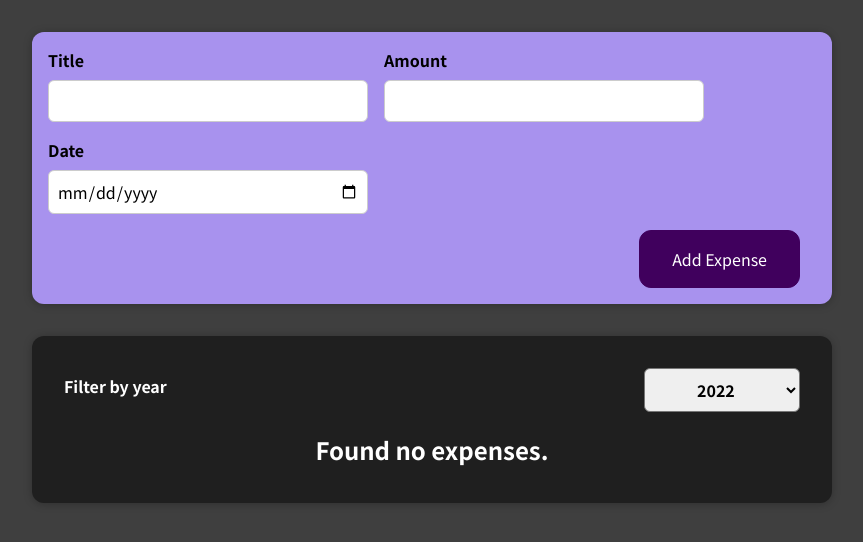
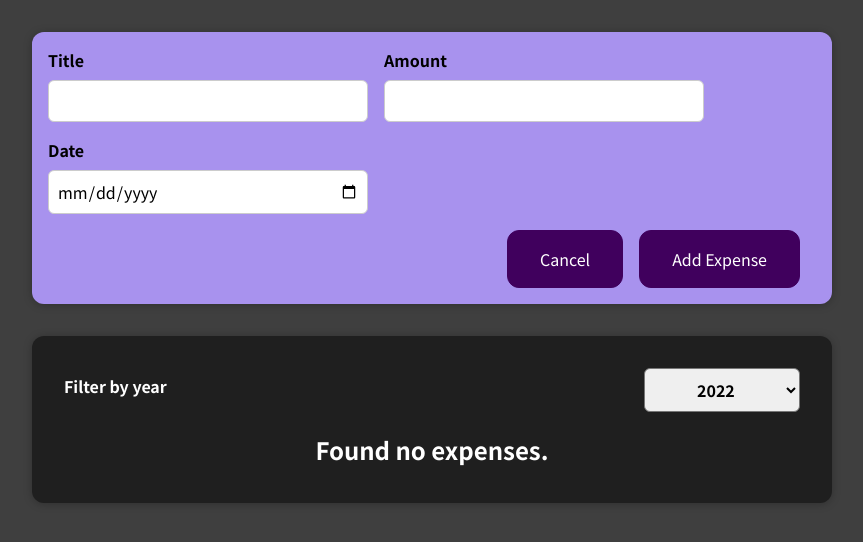
Before and after one commit to elsayed136/expense-tracker, a React (Create React App) app: page / in a window 1280 px wide. Both pictures are taken after a click on the button "Add New Expense". Shown: the top 542 px of the page, without its empty margins (208-1071 px from the left). Built offline with nearby package versions, Linux system fonts and the light colour scheme.

Commit message:
Add: cancel btn

```diff
--- a/src/components/NewExpense/ExpenseForm.js
+++ b/src/components/NewExpense/ExpenseForm.js
@@ -53,7 +53,6 @@ const ExpenseForm = props => {
     setEnteredTitle("");
     setEnteredAmount("");
     setEnteredDate("");
-    props.onCancel();
   };
   return (
     <form onSubmit={submitHandler}>
@@ -94,6 +93,9 @@ const ExpenseForm = props => {
         </div>
       </div>
       <div className='new-expense__actions'>
+        <button type='button' onClick={props.onCancel}>
+          Cancel
+        </button>
         <button type='submit'>Add Expense</button>
       </div>
     </form>
--- a/src/components/NewExpense/NewExpense.js
+++ b/src/components/NewExpense/NewExpense.js
@@ -11,6 +11,7 @@ const NewExpense = props => {
       id: Math.random().toString(36).slice(2),
     };
     props.onAddExpense(expenseData);
+    setIsEditing(false);
   };
 
   const startEditingHandler = () => {
```
